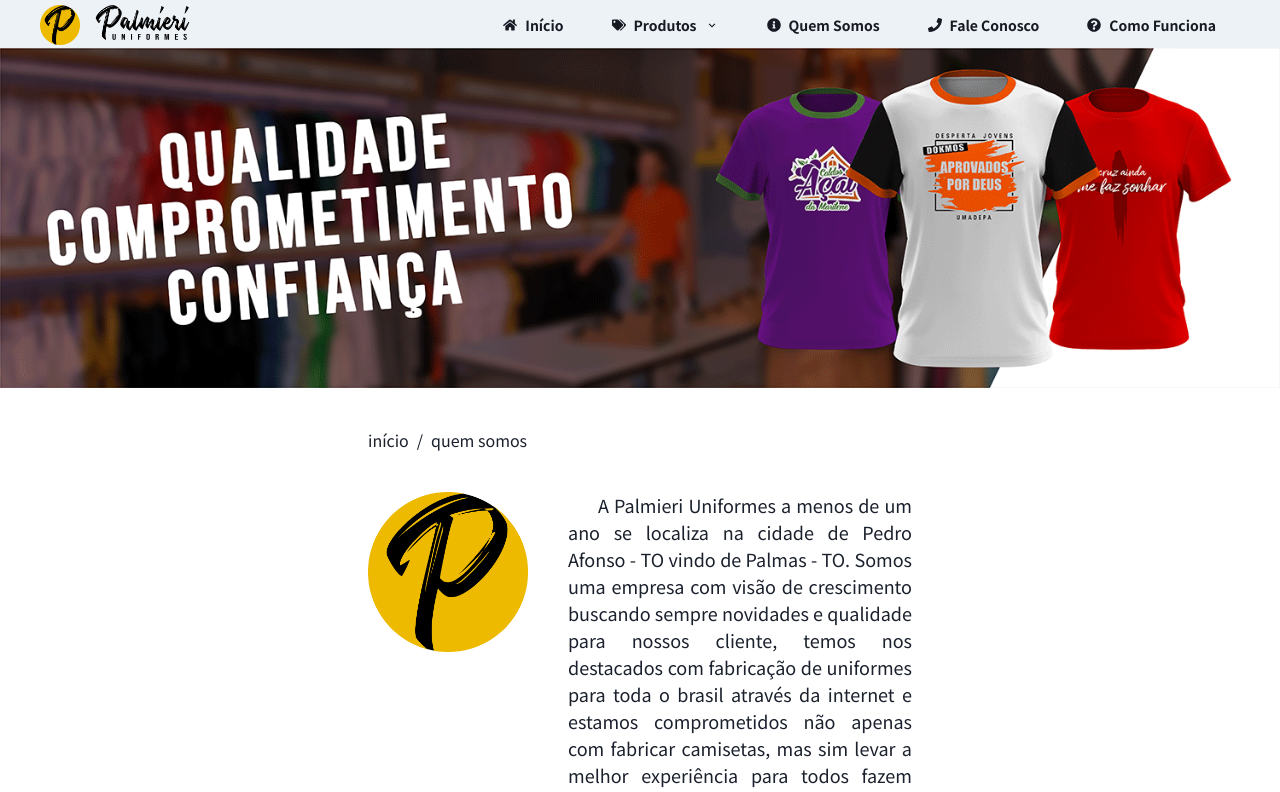
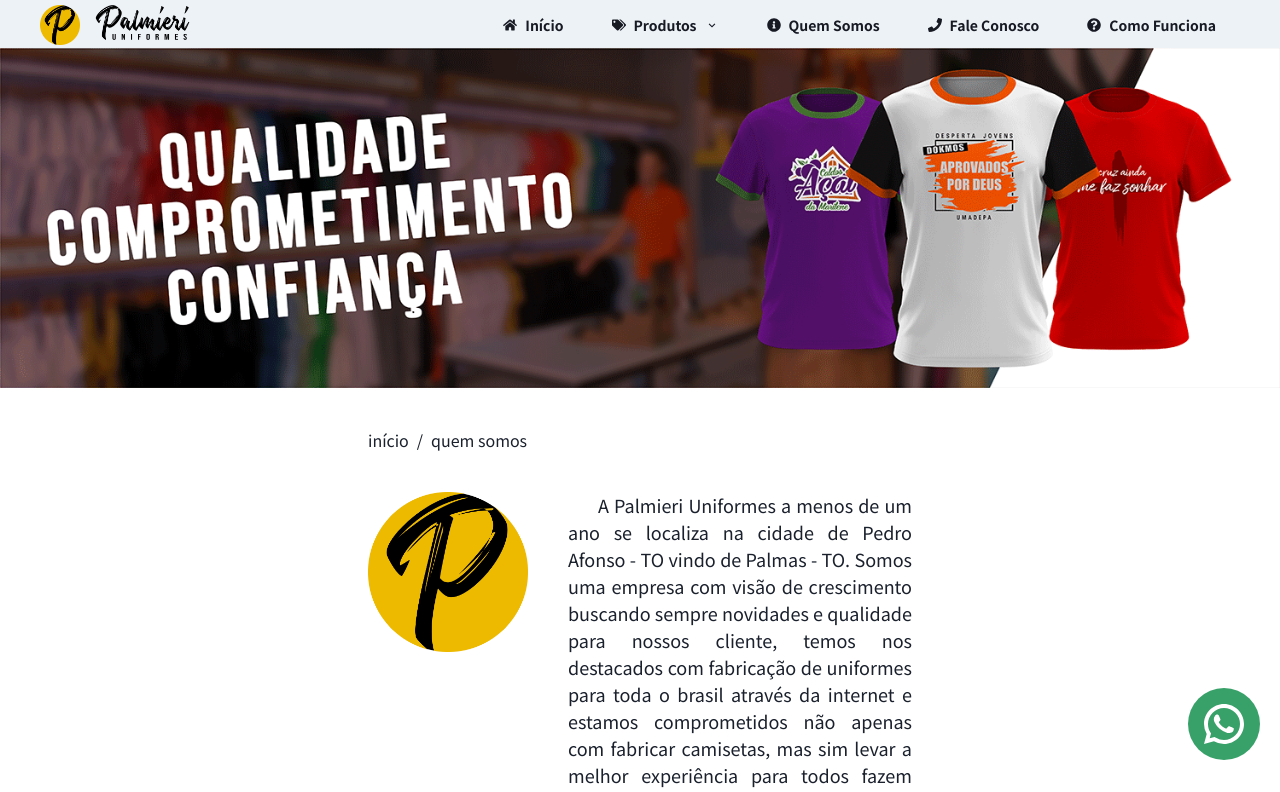
Before and after one commit to nsbbezerra/palmieri-next, a Next.js app: page /quemsomos in a window 1280 px wide. Shown: the top 792 px of the page. Built offline with nearby package versions, Linux system fonts and the light colour scheme.

Commit message:
finalmente

```diff
--- a/components/Footer.js
+++ b/components/Footer.js
@@ -126,8 +126,30 @@ export default function FooterApp() {
     allClear();
   }
 
+  function createLink() {
+    let link = document.createElement("a");
+    link.href = `https://api.whatsapp.com/send?phone=${configs.general.phone}&text=${configs.general.message}`;
+    link.target = "_blank";
+    link.click();
+  }
+
   return (
     <>
+      <IconButton
+        colorScheme="green"
+        aria-label="Call Segun"
+        size="xl"
+        icon={<RiWhatsappLine />}
+        position="fixed"
+        right={5}
+        bottom={10}
+        borderRadius={"50%"}
+        fontSize="5xl"
+        p={3}
+        _active={{ outline: "none" }}
+        onClick={() => createLink()}
+      />
+
       <Box bg={"gray.100"} pt={10} pb={10}>
         <Container maxW="lg">
           <Box textAlign="center">
```
Also changed, not shown: pages/index.js (+17 -10 lines).
